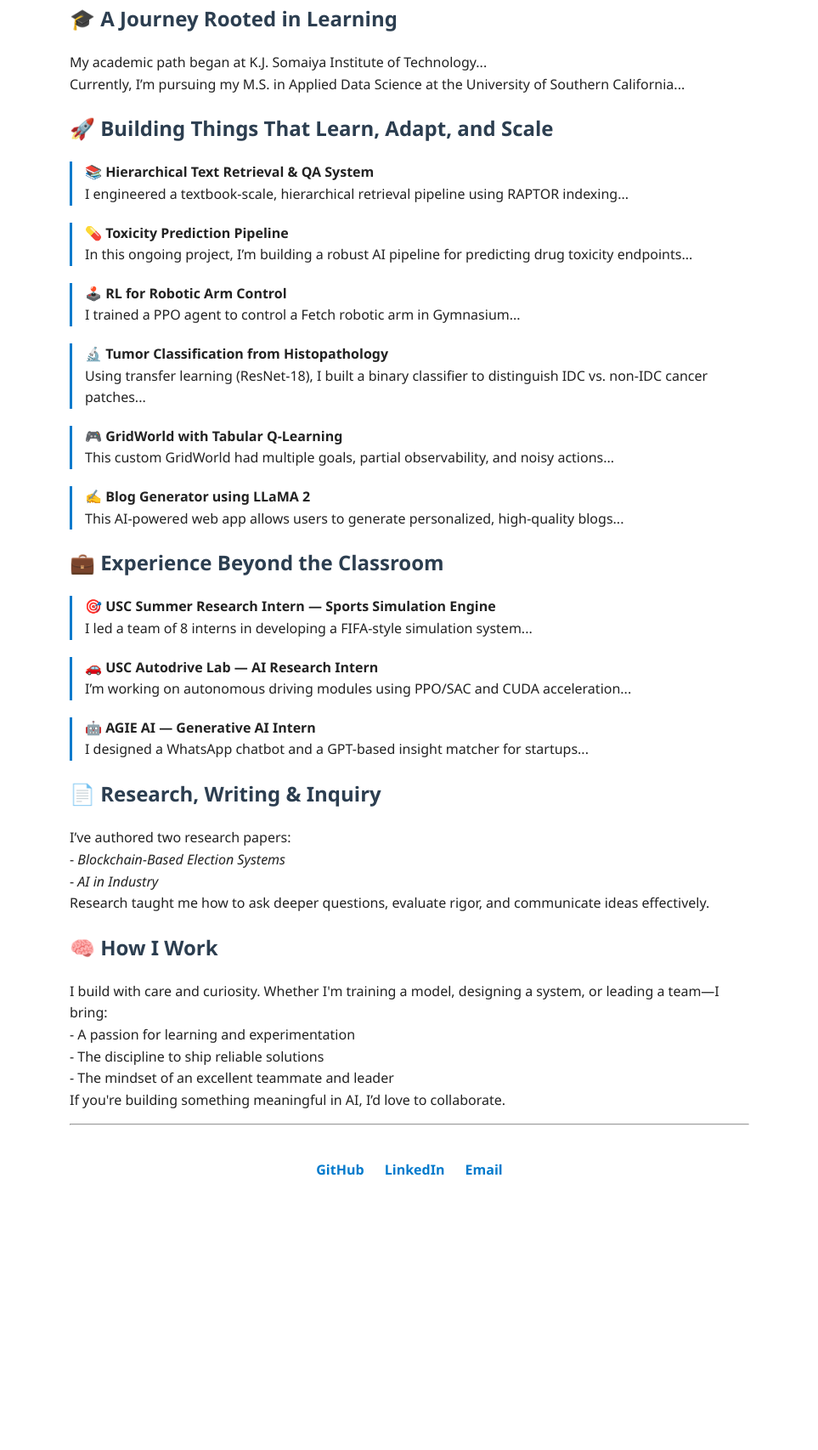
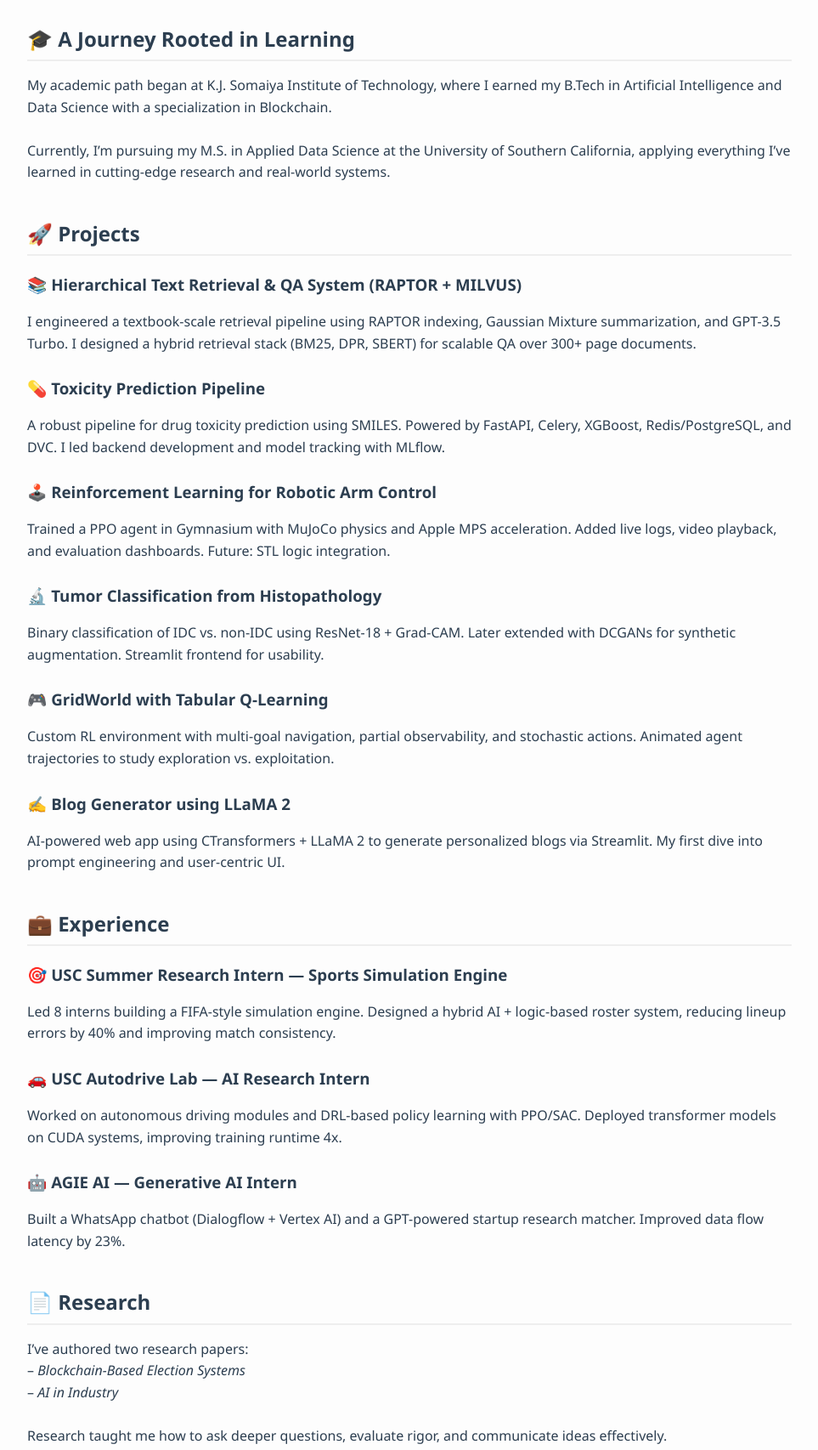
Before and after one commit to Aryan-2602/personal-website, a plain HTML site: page index.html in a window 1280 px wide. Shown: the part 228-1934 px from the top of the page at 85% size, without its empty margins (158-1121 px from the left). Before the commit the page ends 1658 px from the top, so only its background shows below. Drawn offline with Linux system fonts and the light colour scheme.

Commit message:
Restructured content and layout, cleaned up styles

```diff
--- a/index.html
+++ b/index.html
@@ -8,51 +8,115 @@
 </head>
 <body>
   <div class="container">
-    <h1>👋 Hey there — I’m Aryan Maheshwari</h1>
 
-    <p class="intro">
-      Even before I could write full sentences, I was the kind of kid who unscrewed remote controls just to “see how they worked.” That curiosity didn’t fade—it evolved. Over time, it matured into a deep passion for building intelligent systems that can understand, learn, and make decisions...
-    </p>
+    <!-- Hero / Intro -->
+    <section class="hero">
+      <h1>👋 Hey there — I’m Aryan Maheshwari</h1>
+      <p>
+        Even before I could write full sentences, I was the kind of kid who unscrewed remote controls just to “see how they worked.” That curiosity didn’t fade—it evolved. Today, I’m a builder in AI with a keen eye for impactful, scalable solutions—shaped by a strong foundation in data science, real-world experience, and a love for collaborative innovation.
+      </p>
+    </section>
 
-    <h2>🎓 A Journey Rooted in Learning</h2>
-    <p>My academic path began at K.J. Somaiya Institute of Technology... <br>Currently, I’m pursuing my M.S. in Applied Data Science at the University of Southern California...</p>
+    <!-- About -->
+    <section>
+      <h2>🎓 A Journey Rooted in Learning</h2>
+      <p>
+        My academic path began at K.J. Somaiya Institute of Technology, where I earned my B.Tech in Artificial Intelligence and Data Science with a specialization in Blockchain. <br><br>
+        Currently, I’m pursuing my M.S. in Applied Data Science at the University of Southern California, applying everything I’ve learned in cutting-edge research and real-world systems.
+      </p>
+    </section>
 
-    <h2>🚀 Building Things That Learn, Adapt, and Scale</h2>
-    <ul class="project-list">
-      <li><strong>📚 Hierarchical Text Retrieval & QA System</strong><br>I engineered a textbook-scale, hierarchical retrieval pipeline using RAPTOR indexing...</li>
-      <li><strong>💊 Toxicity Prediction Pipeline</strong><br>In this ongoing project, I’m building a robust AI pipeline for predicting drug toxicity endpoints...</li>
-      <li><strong>🕹️ RL for Robotic Arm Control</strong><br>I trained a PPO agent to control a Fetch robotic arm in Gymnasium...</li>
-      <li><strong>🔬 Tumor Classification from Histopathology</strong><br>Using transfer learning (ResNet-18), I built a binary classifier to distinguish IDC vs. non-IDC cancer patches...</li>
-      <li><strong>🎮 GridWorld with Tabular Q-Learning</strong><br>This custom GridWorld had multiple goals, partial observability, and noisy actions...</li>
-      <li><strong>✍️ Blog Generator using LLaMA 2</strong><br>This AI-powered web app allows users to generate personalized, high-quality blogs...</li>
-    </ul>
+    <!-- Projects -->
+    <section>
+      <h2>🚀 Projects</h2>
 
-    <h2>💼 Experience Beyond the Classroom</h2>
-    <ul class="project-list">
-      <li><strong>🎯 USC Summer Research Intern — Sports Simulation Engine</strong><br>I led a team of 8 interns in developing a FIFA-style simulation system...</li>
-      <li><strong>🚗 USC Autodrive Lab — AI Research Intern</strong><br>I’m working on autonomous driving modules using PPO/SAC and CUDA acceleration...</li>
-      <li><strong>🤖 AGIE AI — Generative AI Intern</strong><br>I designed a WhatsApp chatbot and a GPT-based insight matcher for startups...</li>
-    </ul>
+      <div class="project">
+        <h3>📚 Hierarchical Text Retrieval & QA System (RAPTOR + MILVUS)</h3>
+        <p>I engineered a textbook-scale retrieval pipeline using RAPTOR indexing, Gaussian Mixture summarization, and GPT-3.5 Turbo. I designed a hybrid retrieval stack (BM25, DPR, SBERT) for scalable QA over 300+ page documents.</p>
+      </div>
 
-    <h2>📄 Research, Writing & Inquiry</h2>
-    <p>I’ve authored two research papers:<br>
-    - <em>Blockchain-Based Election Systems</em><br>
-    - <em>AI in Industry</em><br>
-    Research taught me how to ask deeper questions, evaluate rigor, and communicate ideas effectively.</p>
+      <div class="project">
+        <h3>💊 Toxicity Prediction Pipeline</h3>
+        <p>A robust pipeline for drug toxicity prediction using SMILES. Powered by FastAPI, Celery, XGBoost, Redis/PostgreSQL, and DVC. I led backend development and model tracking with MLflow.</p>
+      </div>
 
-    <h2>🧠 How I Work</h2>
-    <p>I build with care and curiosity. Whether I'm training a model, designing a system, or leading a team—I bring:<br>
-    - A passion for learning and experimentation<br>
-    - The discipline to ship reliable solutions<br>
-    - The mindset of an excellent teammate and leader<br>
-    If you're building something meaningful in AI, I’d love to collaborate.</p>
+      <div class="project">
+        <h3>🕹️ Reinforcement Learning for Robotic Arm Control</h3>
+        <p>Trained a PPO agent in Gymnasium with MuJoCo physics and Apple MPS acceleration. Added live logs, video playback, and evaluation dashboards. Future: STL logic integration.</p>
+      </div>
 
-    <hr />
-    <div class="links">
-      <a href="https://github.com/Aryan-2602" target="_blank">GitHub</a>
-      <a href="https://www.linkedin.com/in/maheshwariaryan/" target="_blank">LinkedIn</a>
-      <a href="mailto:aryan26.03.02@gmail.comh">Email</a>
-    </div>
+      <div class="project">
+        <h3>🔬 Tumor Classification from Histopathology</h3>
+        <p>Binary classification of IDC vs. non-IDC using ResNet-18 + Grad-CAM. Later extended with DCGANs for synthetic augmentation. Streamlit frontend for usability.</p>
+      </div>
+
+      <div class="project">
+        <h3>🎮 GridWorld with Tabular Q-Learning</h3>
+        <p>Custom RL environment with multi-goal navigation, partial observability, and stochastic actions. Animated agent trajectories to study exploration vs. exploitation.</p>
+      </div>
+
+      <div class="project">
+        <h3>✍️ Blog Generator using LLaMA 2</h3>
+        <p>AI-powered web app using CTransformers + LLaMA 2 to generate personalized blogs via Streamlit. My first dive into prompt engineering and user-centric UI.</p>
+      </div>
+    </section>
+
+    <!-- Experience -->
+    <section>
+      <h2>💼 Experience</h2>
+
+      <div class="experience">
+        <h3>🎯 USC Summer Research Intern — Sports Simulation Engine</h3>
+        <p>Led 8 interns building a FIFA-style simulation engine. Designed a hybrid AI + logic-based roster system, reducing lineup errors by 40% and improving match consistency.</p>
+      </div>
+
+      <div class="experience">
+        <h3>🚗 USC Autodrive Lab — AI Research Intern</h3>
+        <p>Worked on autonomous driving modules and DRL-based policy learning with PPO/SAC. Deployed transformer models on CUDA systems, improving training runtime 4x.</p>
+      </div>
+
+      <div class="experience">
+        <h3>🤖 AGIE AI — Generative AI Intern</h3>
+        <p>Built a WhatsApp chatbot (Dialogflow + Vertex AI) and a GPT-powered startup research matcher. Improved data flow latency by 23%.</p>
+      </div>
+    </section>
+
+    <!-- Research -->
+    <section>
+      <h2>📄 Research</h2>
+      <p>
+        I’ve authored two research papers:
+        <br>– <em>Blockchain-Based Election Systems</em>
+        <br>– <em>AI in Industry</em>
+        <br><br>
+        Research taught me how to ask deeper questions, evaluate rigor, and communicate ideas effectively.
+      </p>
+    </section>
+
+    <!-- Personal Traits -->
+    <section>
+      <h2>🧠 How I Work</h2>
+      <p>
+        I build with care and curiosity. Whether I’m training a model, designing a system, or leading a team—I bring:
+      </p>
+      <ul>
+        <li>A passion for learning and experimentation</li>
+        <li>The discipline to ship reliable solutions</li>
+        <li>The mindset of an excellent teammate and leader</li>
+      </ul>
+      <p>If you're building something meaningful in AI, I’d love to collaborate.</p>
+    </section>
+
+    <!-- Footer -->
+    <footer>
+      <hr />
+      <div class="links">
+        <a href="https://github.com/YOUR_USERNAME" target="_blank">GitHub</a>
+        <a href="https://linkedin.com/in/YOUR_LINKEDIN" target="_blank">LinkedIn</a>
+        <a href="mailto:youremail@example.com">Email</a>
+      </div>
+    </footer>
+
   </div>
 </body>
 </html>
--- a/style.css
+++ b/style.css
@@ -1,48 +1,58 @@
 body {
   font-family: 'Segoe UI', Tahoma, Geneva, Verdana, sans-serif;
-  background-color: #fff;
-  color: #222;
+  background-color: #fdfdfd;
+  color: #2c3e50;
   margin: 0;
   padding: 0;
   line-height: 1.6;
 }
 
 .container {
-  max-width: 800px;
-  margin: auto;
+  max-width: 900px;
+  margin: 0 auto;
   padding: 40px 20px;
 }
 
-h1, h2 {
-  color: #2c3e50;
+h1, h2, h3 {
+  font-weight: 600;
+  margin-bottom: 10px;
 }
 
-p, li {
-  font-size: 16px;
-  margin-bottom: 15px;
+h1 {
+  font-size: 2em;
+  margin-bottom: 20px;
 }
 
-.project-list {
-  list-style-type: none;
-  padding-left: 0;
+h2 {
+  margin-top: 40px;
+  border-bottom: 2px solid #eee;
+  padding-bottom: 5px;
 }
 
-.project-list li {
-  margin-bottom: 20px;
-  border-left: 3px solid #007acc;
-  padding-left: 15px;
+section {
+  margin-bottom: 40px;
 }
 
-.links {
-  margin-top: 40px;
+.project, .experience {
+  margin-bottom: 25px;
+}
+
+ul {
+  list-style: disc;
+  padding-left: 20px;
+}
+
+footer {
   text-align: center;
+  padding: 30px 0;
+  border-top: 1px solid #eee;
 }
 
 .links a {
   margin: 0 10px;
   color: #007acc;
   text-decoration: none;
-  font-weight: bold;
+  font-weight: 600;
 }
 
 .links a:hover {
```
